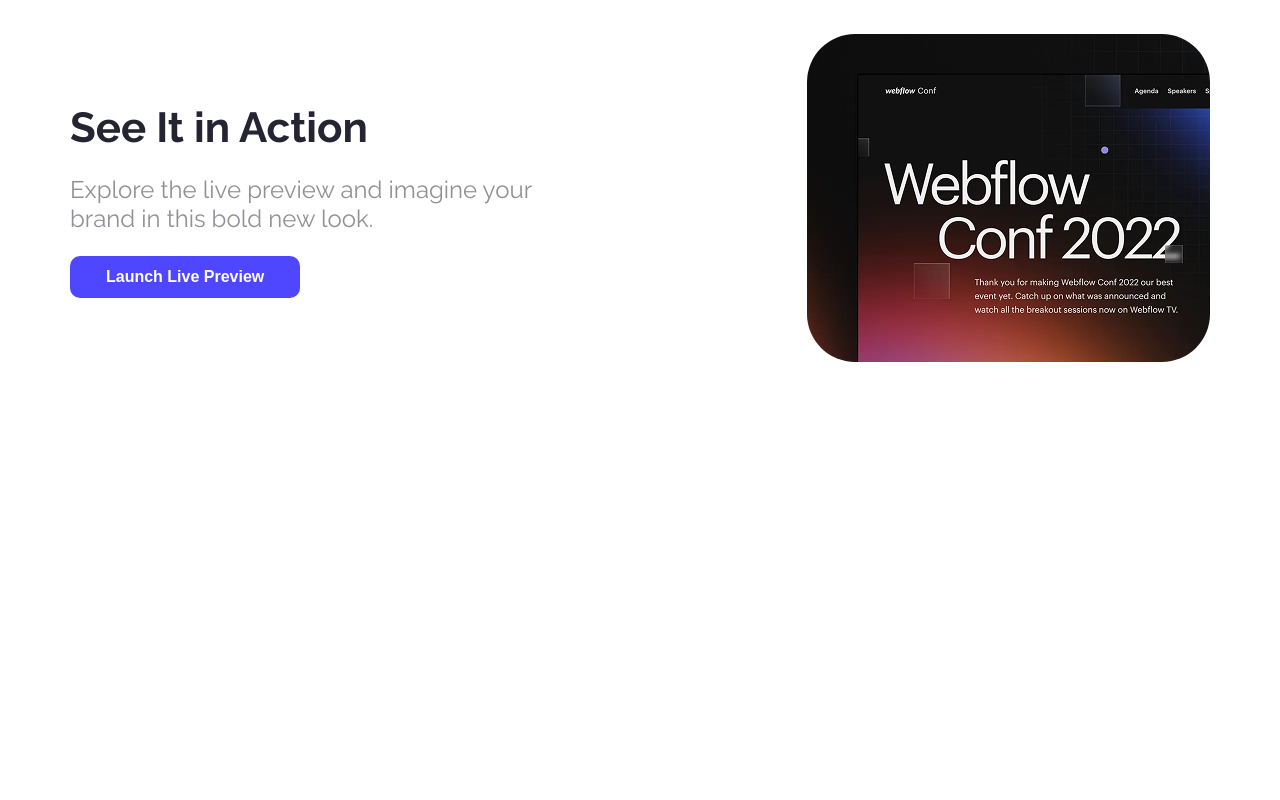
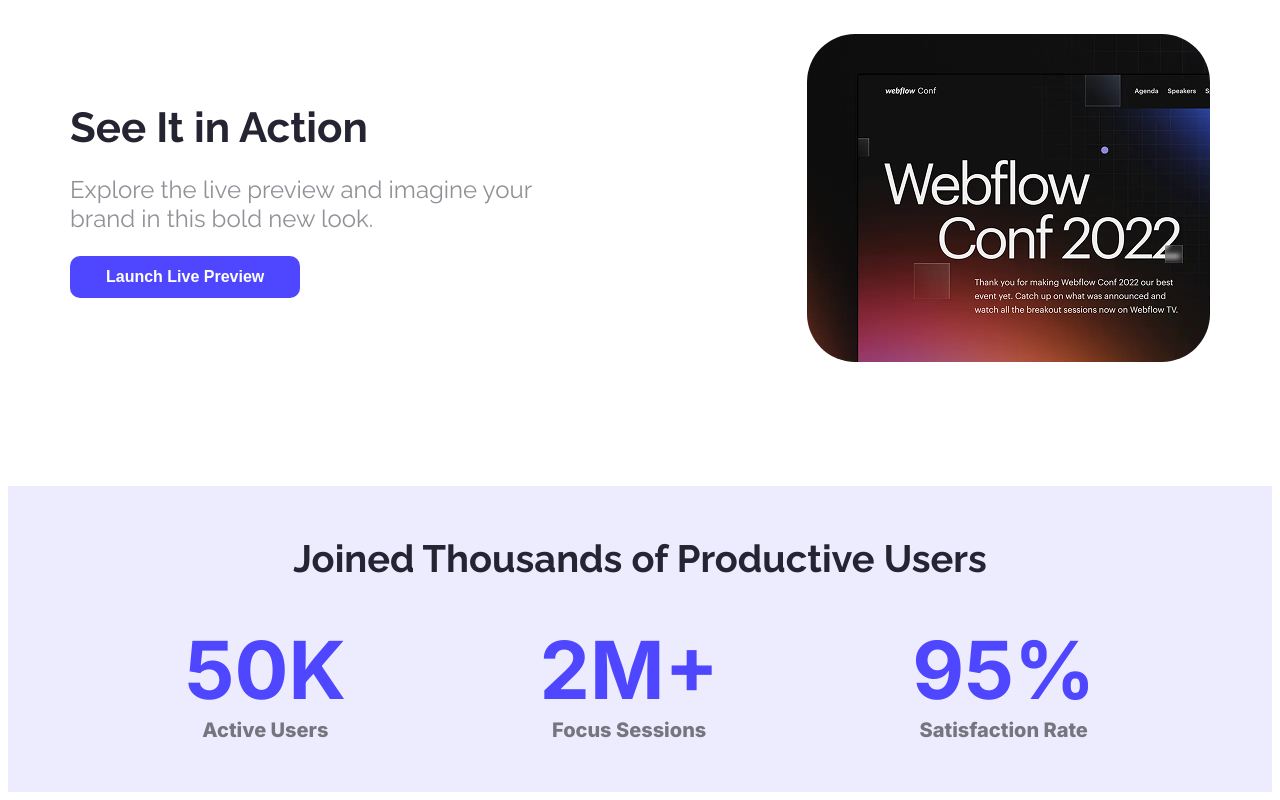
Before and after one commit to emran40989/assignment-01, a plain HTML site: page index.html in a window 1280 px wide. Shown: the part 777-1577 px from the top of the page. Before the commit the page ends 1263 px from the top, so only its background shows below. Drawn offline with Linux system fonts and the light colour scheme.

Commit message:
productive user added

```diff
--- a/index.html
+++ b/index.html
@@ -37,6 +37,25 @@
                 <img class="live-preview-img" src="images/wc-mini.png" alt="an image of webflow conf 2022">
             </div>
         </section>
+        <section class="productive-user">
+            <div>
+                <h3 class="productive-user-title">Joined Thousands of Productive Users</h3>
+            </div>
+            <div class="user-number-container inter">
+                <div class="number-container">
+                    <h3 class="user-number secondary-color">50K</h3>
+                    <p class="user-info">Active Users</p>
+                </div>
+                <div class="number-container">
+                    <h3 class="user-number secondary-color">2M+</h3>
+                    <p class="user-info">Focus Sessions</p>
+                </div>
+                <div class="number-container">
+                    <h3 class="user-number secondary-color">95%</h3>
+                    <p class="user-info">Satisfaction Rate</p>
+                </div>
+            </div>
+        </section>
     </main>
     <footer>
 
--- a/styles/style.css
+++ b/styles/style.css
@@ -111,3 +111,42 @@
 .live-preview-img{
     border-radius: 48px;
 }
+
+
+/* productive users section */
+.productive-user{
+    max-width: 1140px;
+    padding: 50px 80px;
+    margin: 0 auto;
+    background-color: #4E47FF1A;
+}
+
+.productive-user-title{
+    margin: 0;
+    text-align: center;
+    font-size: 38px;
+    font-weight: bold;
+}
+
+.user-number-container{
+    display: flex;
+    justify-content: space-around;
+}
+
+.number-container{
+    text-align: center;
+}
+
+.user-number{
+    font-size: 80px;
+    font-weight: bold;
+    margin-top: 40px;
+    margin-bottom: 0;
+}
+
+.user-info{
+    font-size: 20px;
+    color: #000000;
+    opacity: 50%;
+    margin: 0;
+}
```
